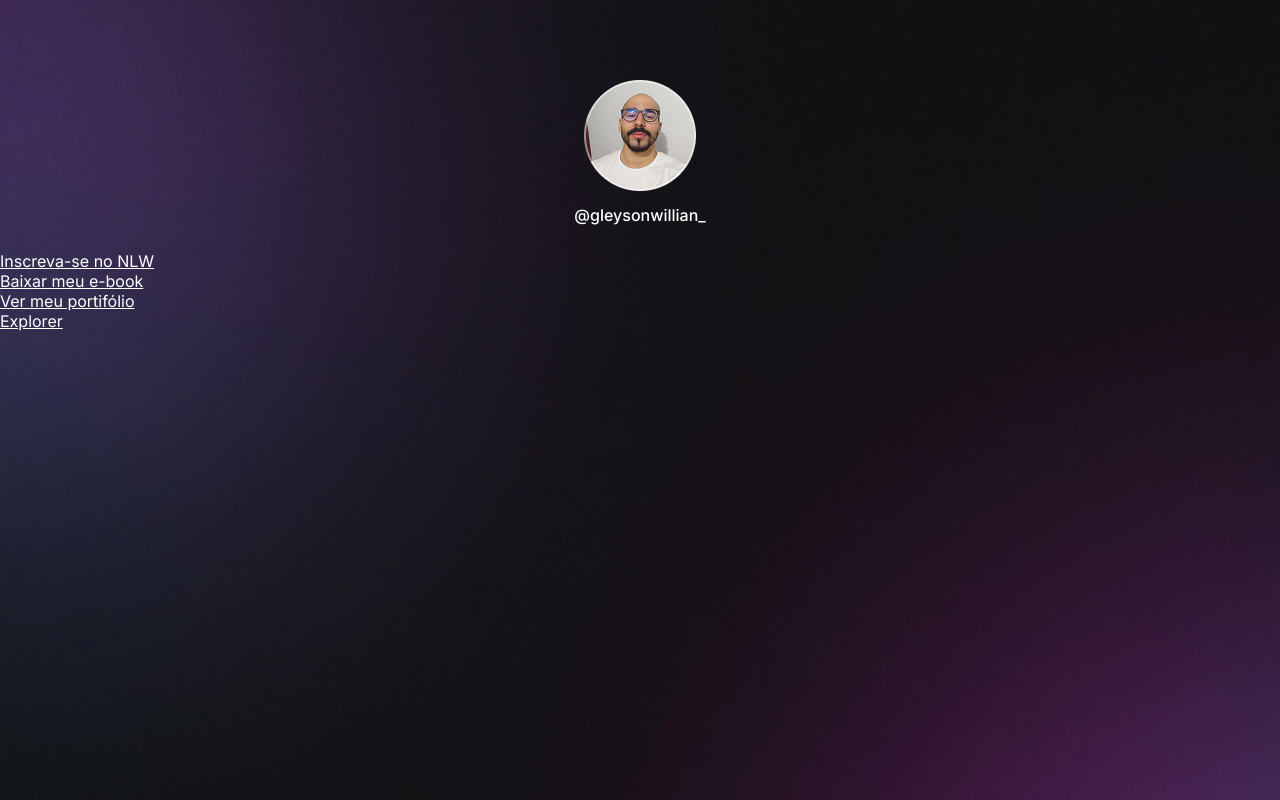
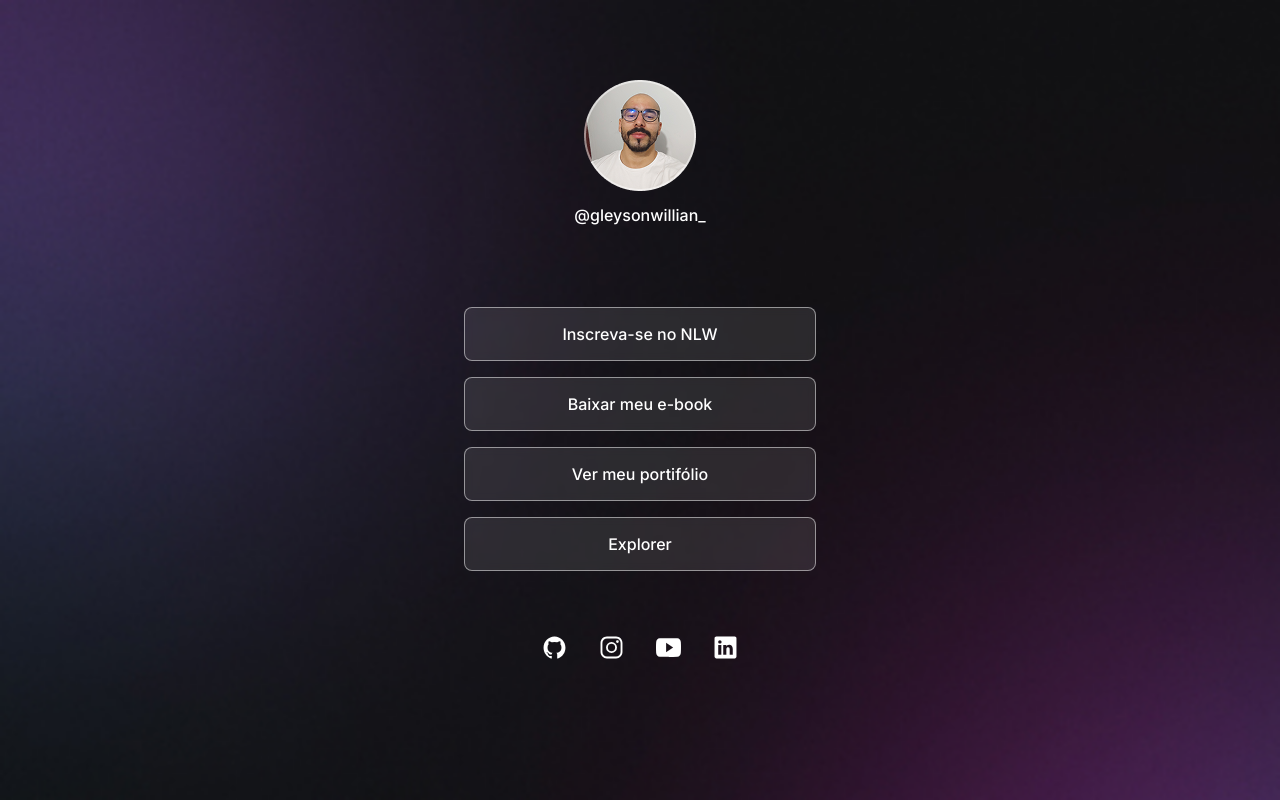
Before and after one commit to GleysonWillian/dev-links-darkmode, a plain HTML site: page index.html in a window 1280 px wide. Drawn offline with nearby package versions, Linux system fonts and the light colour scheme.

Commit message:
inserção e estilização social links

```diff
--- a/index.html
+++ b/index.html
@@ -37,6 +37,31 @@
           <a href="#">Explorer</a>
         </li>
       </ul>
+      <div id="social-links">
+        <a href="https://github.com/GleysonWillian?tab=overview&from=2024-02-01&to=2024-02-29" target="_blank">
+          <ion-icon name="logo-github"></ion-icon>
+        </a>
+        <a href="https://www.instagram.com/gleysonwillian_/" target="_blank">
+        <ion-icon name="logo-instagram"></ion-icon>
+
+        </a>
+        <a href="https://www.youtube.com/@gleysonwillian4227" target="_blank">
+        <ion-icon name="logo-youtube"></ion-icon>
+
+        </a>
+        <a href="https://www.linkedin.com/in/gleysonwillian/" target="_blank">
+        <ion-icon name="logo-linkedin"></ion-icon>
+        </a>
+      </div>
     </div>
+
+    <script
+      type="module"
+      src="https://unpkg.com/ionicons@7.1.0/dist/ionicons/ionicons.esm.js"
+    ></script>
+    <script
+      nomodule
+      src="https://unpkg.com/ionicons@7.1.0/dist/ionicons/ionicons.js"
+    ></script>
   </body>
 </html>
--- a/style.css
+++ b/style.css
@@ -1,6 +1,4 @@
-*{
-  margin: 0;
-  padding: 0;
+* {
   box-sizing: border-box;
 }
 
@@ -19,13 +17,15 @@ body * {
 }
 
 #container {
-  margin: auto;
+  width: 100%;
+  max-width: 400px;
   margin: 56px auto 0px;
+  padding: 0 24px;
 }
 
 #profile {
   text-align: center;
-padding: 24px;
+  padding: 24px;
 }
 
 #profile img {
@@ -37,3 +37,40 @@ padding: 24px;
   line-height: 24px;
   margin-top: 8px;
 }
+
+/*links*/
+ul {
+  list-style: none;
+  display: flex;
+  flex-direction: column;
+  gap: 16px;
+  padding: 24px 0;
+}
+
+ul li a {
+  display: flex;
+  align-items: center;
+  justify-content: center;
+  padding: 16px 24px;
+  background: rgba(255, 255, 255, 0.1);
+  border: 1px solid rgba(255, 255, 255, 0.5);
+  border-radius: 8px;
+  backdrop-filter: blur(4px);
+  -webkit-backdrop-filter: blur(4px);
+  text-decoration: none;
+  font-weight: 500;
+  transition: background 0.2s;
+}
+
+ul li a:hover{
+  background: rgba(255, 255, 255, 0.05);
+  border: 1.5px solid white;
+}
+
+#social-links{
+  display: flex;
+  justify-content: center;
+  gap: 32px;
+  padding: 24px 0;
+  font-size: 25px;
+}
```
